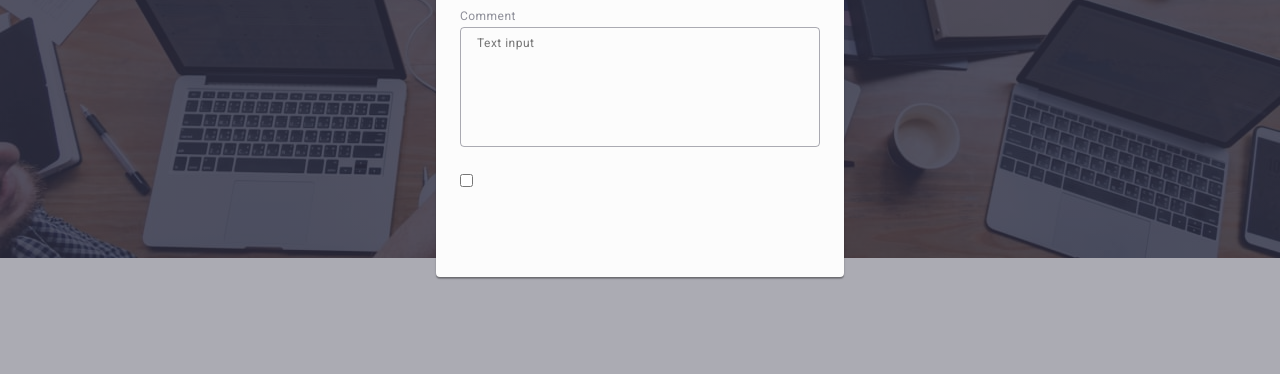
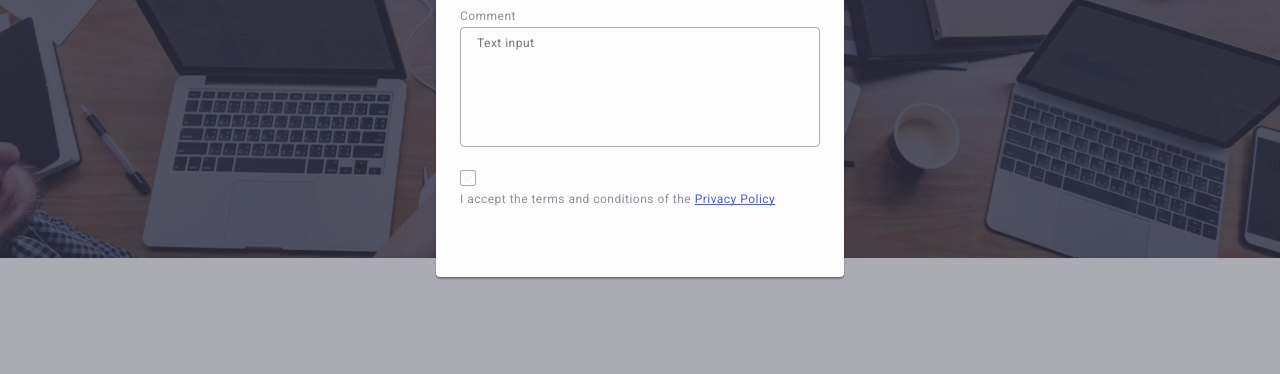
Before and after one commit to Olena2583/goit-markup-hw-05, a plain HTML site: page index.html in a window 1280 px wide. Shown: the part 415-789 px from the top of the page. Drawn offline with nearby package versions, Linux system fonts and the light colour scheme.

Commit message:
fix checkbox

```diff
--- a/css/styles.css
+++ b/css/styles.css
@@ -733,8 +733,7 @@ input::placeholder {
   letter-spacing: 0.04em;
   color: rgba(46, 47, 66, 0.4);
   background-color: transparent;
-  padding-top: 8px;
-  padding-left: 16px;
+  padding: 8px 16px;
   outline: transparent;
   resize: none;
   transition: border-color 250ms cubic-bezier(0.4, 0, 0.2, 1);
@@ -743,3 +742,39 @@ input::placeholder {
 .commit-text:focus {
   border-color: #4d5ae5;
 }
+.form-checkbox {
+  margin-bottom: 24px;
+}
+.checkbox-privacy {
+  font-family: 'Roboto', sans-serif;
+  font-weight: 400;
+  font-size: 12px;
+  line-height: 1.17;
+  letter-spacing: 0.04em;
+  color: #8e8f99;
+}
+.checkbox-span {
+  border-radius: 2px;
+  border: 1px solid rgba(46, 47, 66, 0.4);
+  transition: background-color 250ms cubic-bezier(0.4, 0, 0.2, 1),
+    border 250ms cubic-bezier(0.4, 0, 0.2, 1),
+    fill 250ms cubic-bezier(0.4, 0, 0.2, 1);
+  display: flex;
+  align-items: center;
+  fill: transparent;
+  justify-content: center;
+  width: 16px;
+  height: 16px;
+}
+.vector {
+  fill: #f4f4fd;
+}
+/* .checkbox-span[type='checkbox']:checked + .checkbox-privacy {
+  background-color: #404bbf;
+} */
+.checkbox-link {
+  line-height: 1.33;
+  text-decoration: underline;
+  text-decoration-skip-ink: none;
+  color: #4d5ae5;
+}
--- a/index.html
+++ b/index.html
@@ -557,7 +557,22 @@
             ></textarea>
           </div>
           <div class="form-checkbox">
-            <label for=""></label> <input type="checkbox" />
+            <input
+              class="visually-hidden"
+              type="checkbox"
+              name="user-privacy"
+              value="true"
+              id="user-privacy"
+            />
+            <label class="checkbox-privacy" for="user-privacy"
+              ><span class="checkbox-span">
+                <svg class="vector" width="10" height="8">
+                  <use href="./images/icons.svg#icon-Vector"></use>
+                </svg>
+              </span>
+              I accept the terms and conditions of the
+              <a class="checkbox-link" href="#">Privacy Policy</a>
+            </label>
           </div>
         </form>
       </div>
```
